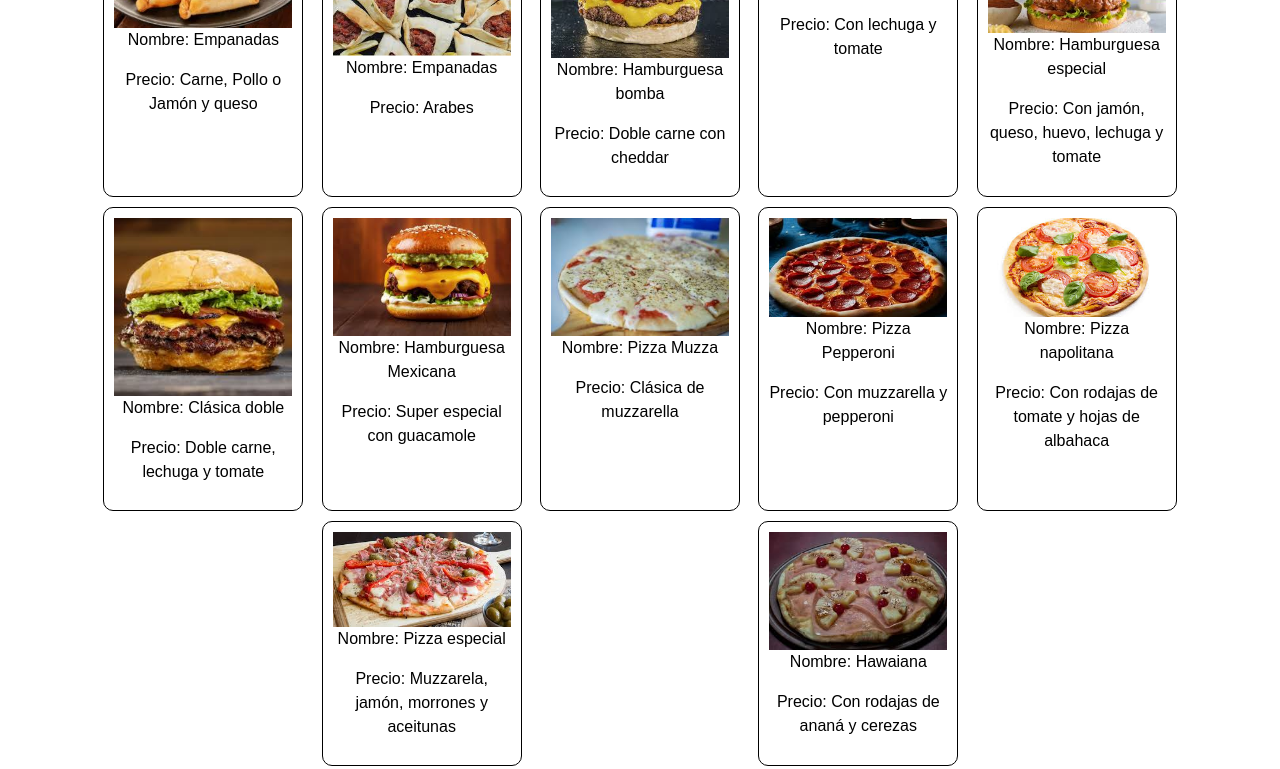
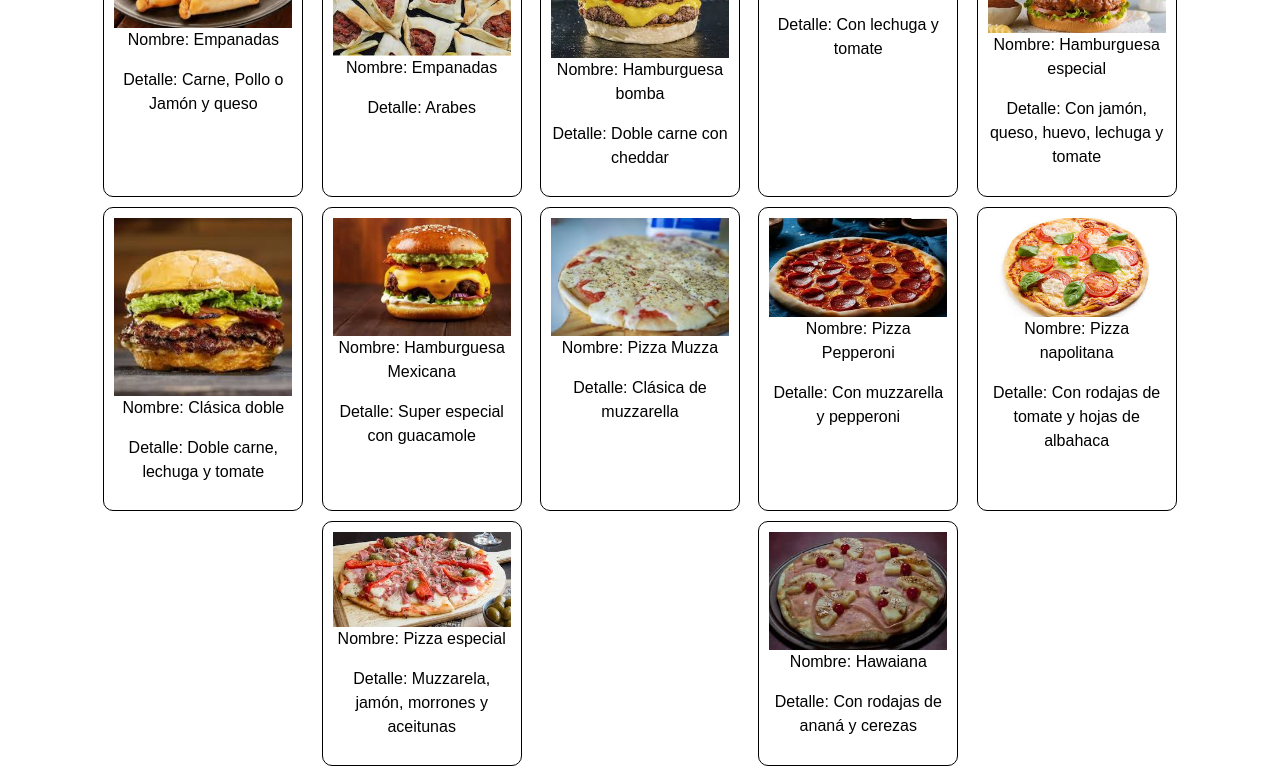
Before and after one commit to FrancoA147/24176-Grupo4-TPFront, a plain HTML site: page comidas.html in a window 1280 px wide. Shown: the part 290-1059 px from the top of the page. Drawn offline with nearby package versions, Linux system fonts and the light colour scheme; a web font is replaced by a local one.

Commit message:
Corrección de página de comidas y Modificación del archivo Readme

```diff
--- a/comidas.html
+++ b/comidas.html
@@ -49,7 +49,7 @@
                      <div class="cuerpo">
                          <img width="200" :src="elemento.imagen" :alt="elemento.nombre">
                          <p>Nombre: {{elemento.nombre}}</p>
-                         <p>Precio: {{elemento.descripcion}}</p>
+                         <p>Detalle: {{elemento.descripcion}}</p>
                      </div>
                  </div>
              </div>
```
Also changed, not shown: 1 other file.
